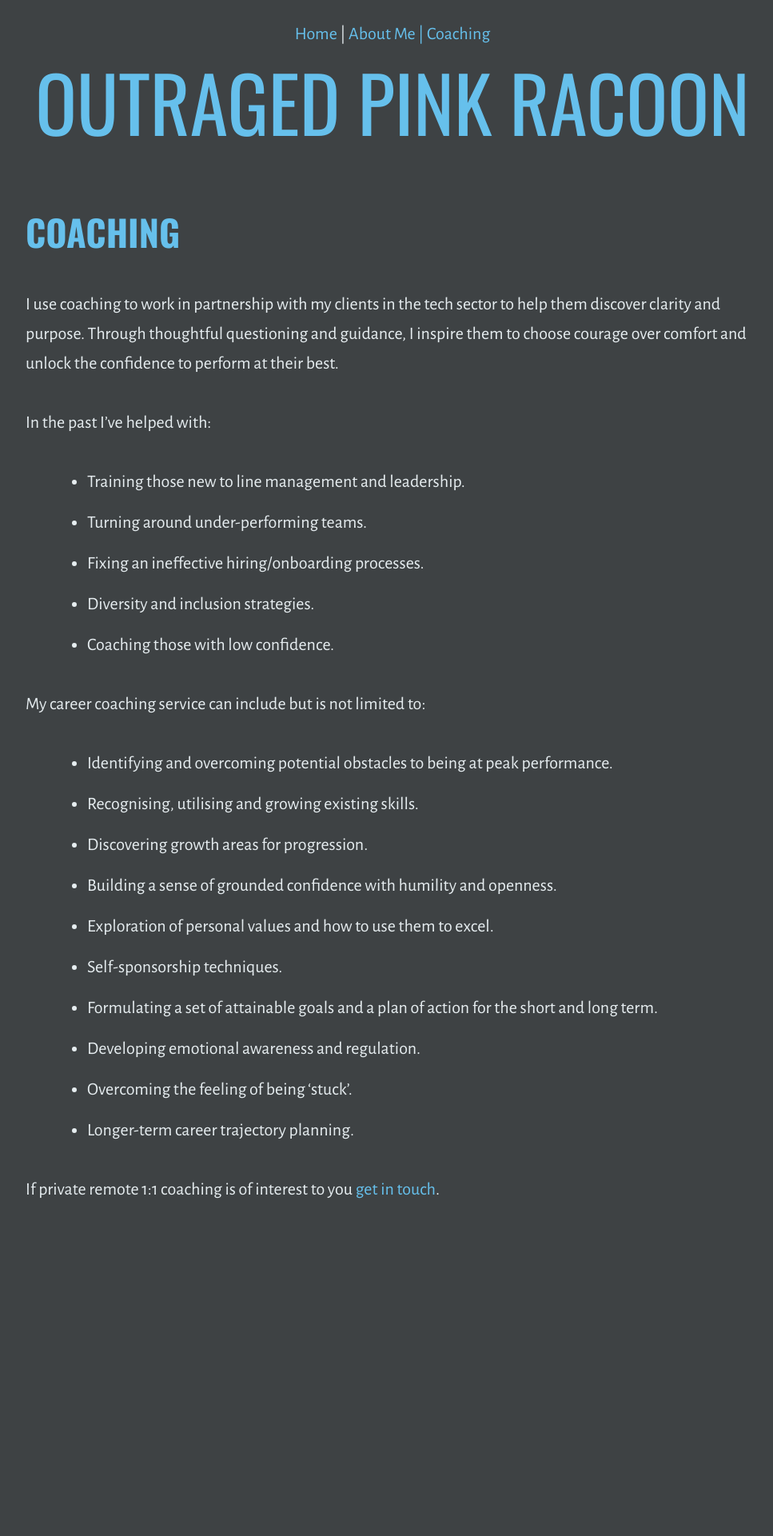
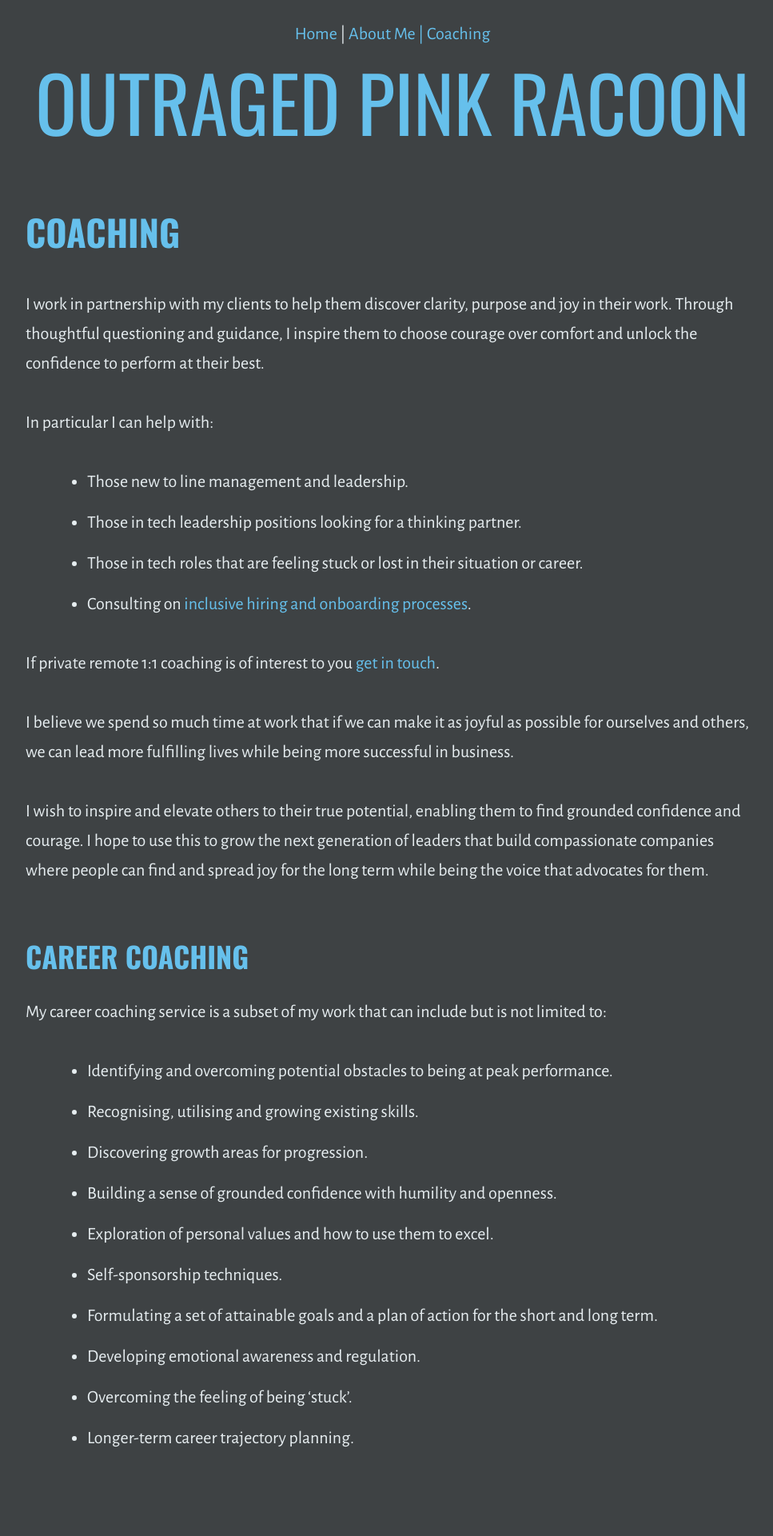
Before and after one commit to outragedpinkracoon/outragedpinkracoon.github.io, a Jekyll site: the page built from coaching.md, in a window 1280 px wide. Shown: the whole page at 80% size, without its empty margins (149-1116 px from the left). Built offline with Jekyll 4.4.1, drawn with Linux system fonts in a browser that asks for light colours; before the commit the page ends 1610 px from its top, so only the background shows below that.

Commit message:
Adds more blurb to coaching page

```diff
--- a/coaching.md
+++ b/coaching.md
@@ -4,16 +4,22 @@ permalink: /coaching/
 title: coaching
 description: Remote, private coaching for companies and individuals in tech from a leader with 15 years of experience. Hiring, onboarding, diversity and inclusion, line management, confidence, leadership, team performance and much more.
 ---
-I use coaching to work in partnership with my clients in the tech sector to help them discover clarity and purpose. Through thoughtful questioning and guidance, I inspire them to choose courage over comfort and unlock the confidence to perform at their best.
+I work in partnership with my clients to help them discover clarity, purpose and joy in their work. Through thoughtful questioning and guidance, I inspire them to choose courage over comfort and unlock the confidence to perform at their best.
 
-In the past I've helped with:
-- Training those new to line management and leadership.
-- Turning around under-performing teams.
-- Fixing an ineffective hiring/onboarding processes.
-- Diversity and inclusion strategies.
-- Coaching those with low confidence.
+In particular I can help with:
+- Those new to line management and leadership.
+- Those in tech leadership positions looking for a thinking partner.
+- Those in tech roles that are feeling stuck or lost in their situation or career.
+- Consulting on [inclusive hiring and onboarding processes](https://outragedpinkracoon.com/2021/04/27/other-companies-hiring-processes-are-costing-you-talent.html).
 
-My career coaching service can include but is not limited to:
+If private remote 1:1 coaching is of interest to you <a href="mailto:coaching@outragedpinkracoon.com?subject=Coaching Inquiry from Website">get in touch</a>.
+
+I believe we spend so much time at work that if we can make it as joyful as possible for ourselves and others, we can lead more fulfilling lives while being more successful in business.
+
+I wish to inspire and elevate others to their true potential, enabling them to find grounded confidence and courage. I hope to use this to grow the next generation of leaders that build compassionate companies where people can find and spread joy for the long term while being the voice that advocates for them.
+
+## Career Coaching
+My career coaching service is a subset of my work that can include but is not limited to:
 - Identifying and overcoming potential obstacles to being at peak performance.
 - Recognising, utilising and growing existing skills.
 - Discovering growth areas for progression.
@@ -24,5 +30,3 @@ My career coaching service can include but is not limited to:
 - Developing emotional awareness and regulation.
 - Overcoming the feeling of being ‘stuck’.
 - Longer-term career trajectory planning.
-
-If private remote 1:1 coaching is of interest to you <a href="mailto:coaching@outragedpinkracoon.com?subject=Coaching Inquiry from Website">get in touch</a>.
```
